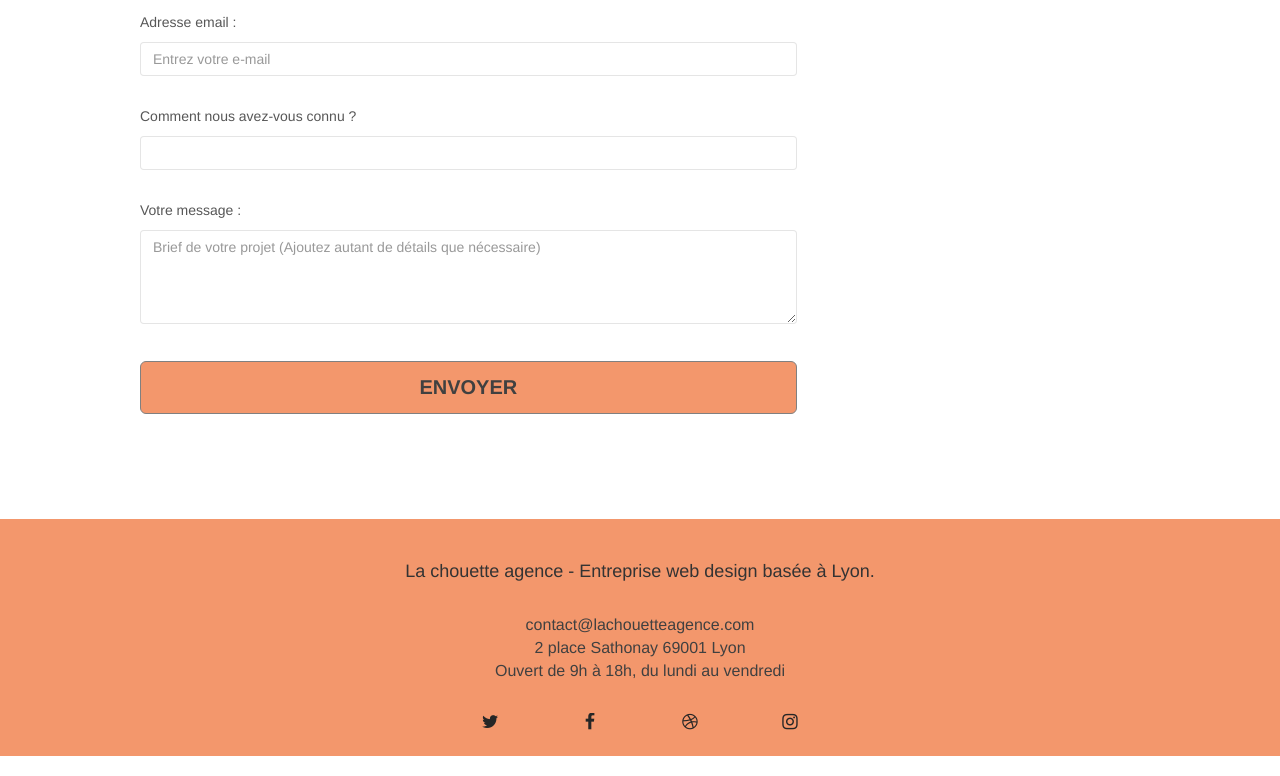
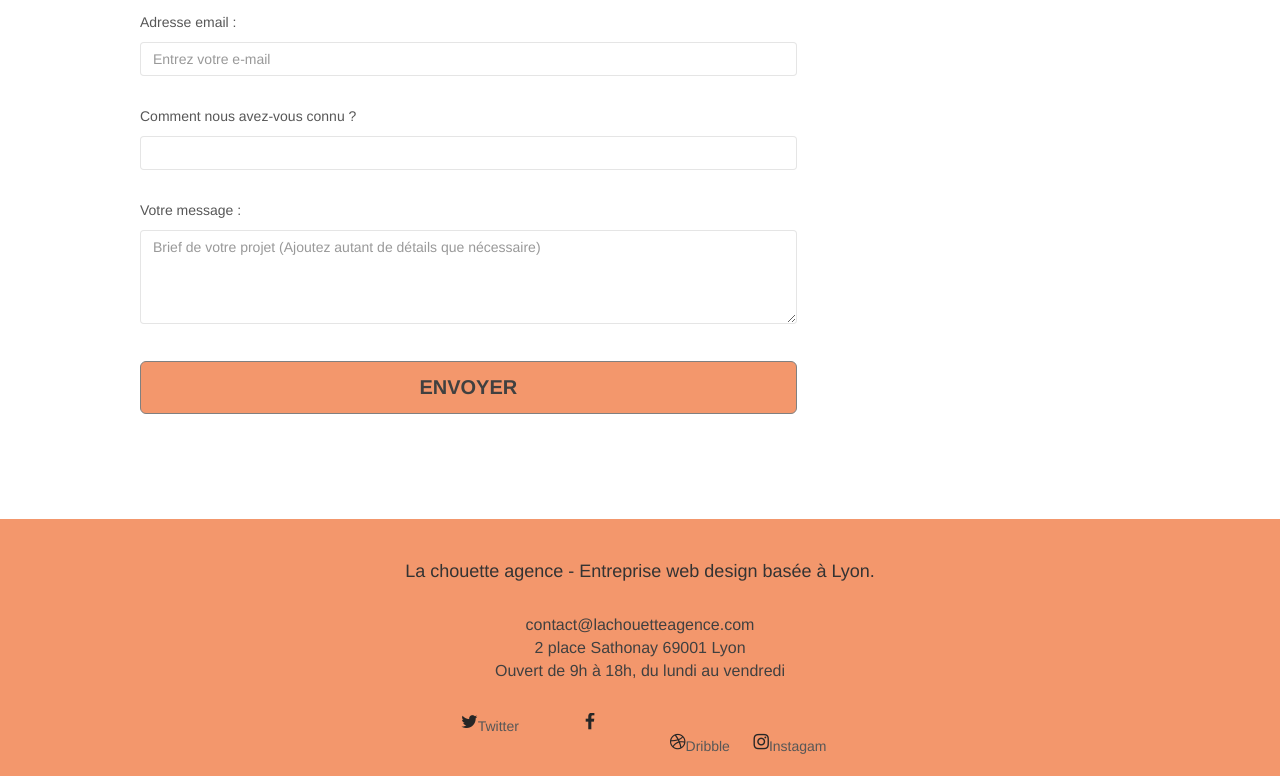
Before and after one commit to danielOuattara/danielOuattara.github.io, a plain HTML site: page page-contact.html in a window 1280 px wide. Shown: the part 762-1538 px from the top of the page. Drawn offline with Linux system fonts and the light colour scheme.

Commit message:
corrections social icons

```diff
--- a/page-contact.html
+++ b/page-contact.html
@@ -131,6 +131,7 @@
 
 	<!-- Footer - bloc-8 -->
 
+
 	<footer class="bloc bgc-atomic-tangerine d-bloc" id="bloc-8">
 		<div class="container bloc-sm">
 			<div class="row">
@@ -142,22 +143,22 @@
 					<div class="row row-no-gutters social">
 						<div class="col-sm-3">
 							<div class="text-center">
-								<a class="social" href="https://twitter.com/?lang=fr"><i class="fa fa-twitter icon-md"></i></a>
+								<a class="social" href="https://twitter.com/?lang=fr"><i class="fa fa-twitter icon-md"></i>Twitter</a>
 							</div>
 						</div>
 						<div class="col-sm-3">
 							<div class="text-center">
-								<a class="social" href="https://fr-fr.facebook.com/"><i class="fa fa-facebook icon-md"></i></a>
+								<a class="social" href="https://fr-fr.facebook.com/"><i class="fa fa-facebook icon-md"></i><Facebook/a>
 							</div>
 						</div>
 						<div class="col-sm-3">
 							<div class="text-center">
-								<a class="social" href="https://dribbble.com/"><i class="fa fa-dribbble icon-md"></i></a>
+								<a class="social" href="https://dribbble.com/"><i class="fa fa-dribbble icon-md"></i>Dribble</a>
 							</div>
 						</div>
 						<div class="col-sm-3">
 							<div class="text-center">
-								<a class="social" href="https://www.instagram.com/?hl=fr"><i class="fa fa-instagram icon-md"></i></a>
+								<a class="social" href="https://www.instagram.com/?hl=fr"><i class="fa fa-instagram icon-md"></i>Instagam</a>
 							</div>
 						</div>
 					</div>
@@ -171,8 +172,6 @@
 </div>
 <!-- Principal conteneur END -->
 
-<!-- Scripts-->
-
 <script src="./js/jquery-2.1.0.js"></script>
 <script src="./js/bootstrap.js"></script>
 <script src="./js/blocs.js"></script>
@@ -181,14 +180,5 @@
 <script src="./js/jquery.touchSwipe.js"></script>
 
 
-
-
-<!--
-	<script src="https://ajax.googleapis.com/ajax/libs/jquery/2.2.4/jquery.min.js"></script>
-<script src="https://cdnjs.cloudflare.com/ajax/libs/popper.js/1.16.0/umd/popper.min.js" ></script>
-<script src="https://maxcdn.bootstrapcdn.com/bootstrap/4.5.0/js/bootstrap.min.js" ></script>
-
--->
-
 </body>
 </html>
```
Also changed, not shown: index.html (+4 -4 lines).
